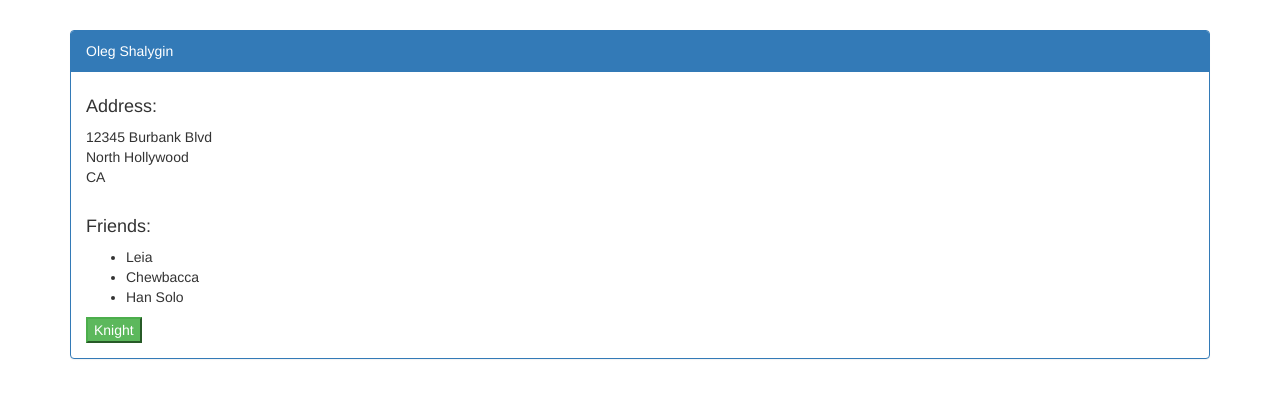
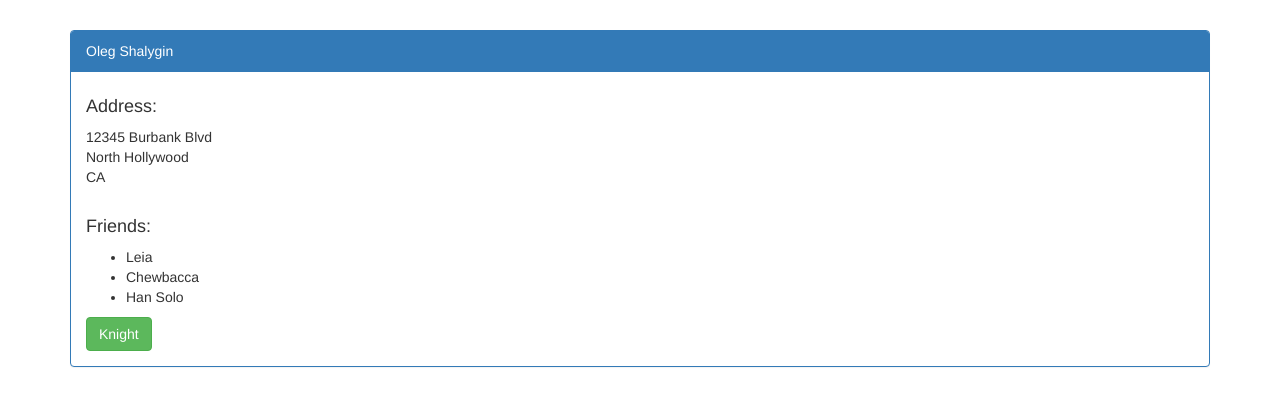
Before and after one commit to oshalygin/AngularDirectivesSpike, a website: page wwwroot/index.html in a window 1280 px wide. Drawn offline with nearby package versions, Linux system fonts and the light colour scheme.

Commit message:
button changes

```diff
--- a/wwwroot/templates/os-user-detail.html
+++ b/wwwroot/templates/os-user-detail.html
@@ -17,6 +17,6 @@
             <h4>Rank: </h4>
             <span>{{user.rank}}</span>
         </div>
-        <button ng-show="!user.rank" class="bnt btn-success" ng-click="knightMe(vm.user)">Knight</button>
+        <button ng-show="!user.rank" class="btn btn-success" ng-click="knightMe(vm.user)">Knight</button>
     </div>
 </div>
```
